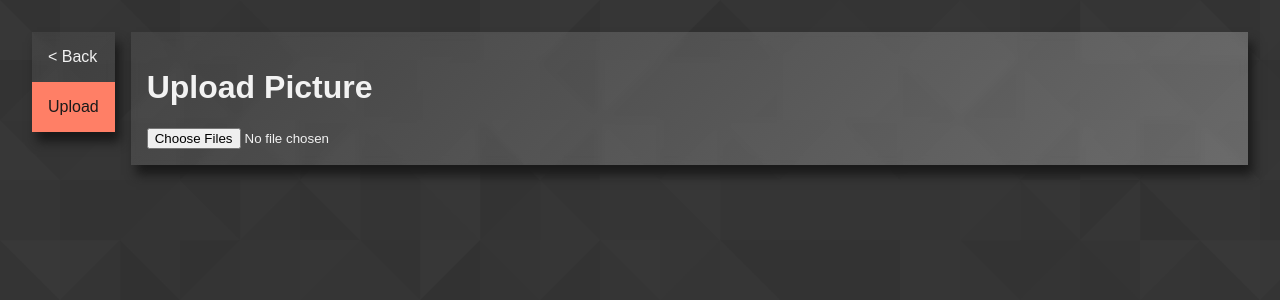
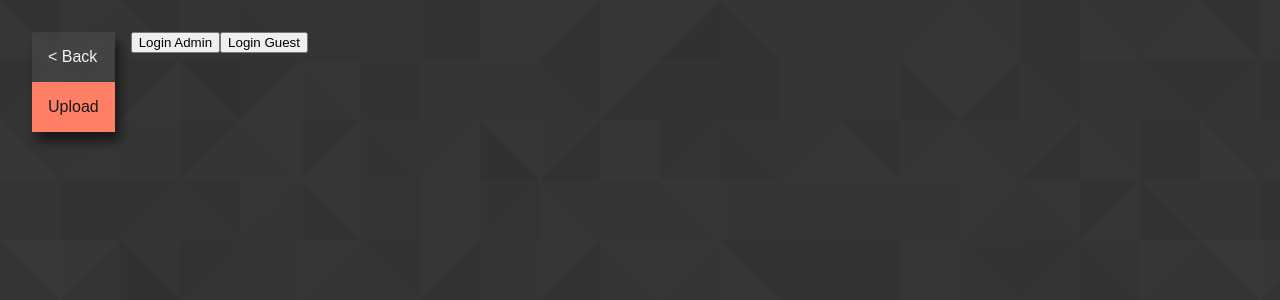
Before and after one commit to Zeragamba/Zera-Draws-Site, a React (Create React App) app in the folder client/: page /admin/upload in a window 1280 px wide. Shown: the top 300 px of the page. Built offline with nearby package versions, Linux system fonts and the light colour scheme; a web font is replaced by a local one.

Commit message:
scaffold some authentication

```diff
--- a/client/src/App.tsx
+++ b/client/src/App.tsx
@@ -1,28 +1,22 @@
 import { FC } from 'react'
-import { BrowserRouter, Navigate, Route, Routes } from 'react-router-dom'
+import { BrowserRouter } from 'react-router-dom'
 
-import { AdminLayout, UploadPage } from './Pages/Admin'
-import { HomePage } from './Pages/HomePage'
+import { AppRouter } from './AppRouter'
+import { UserProvider } from './User/UserContext'
 
 import styles from './App.module.scss'
 
 export const App: FC = () => {
   return (
-    <BrowserRouter>
-      <div id="app-root" className={styles.app}>
-        <Routes>
-          <Route path="/" element={<HomePage />} />
+    <UserProvider>
+      <BrowserRouter>
+        <div id="app-root" className={styles.app}>
+          <AppRouter />
+        </div>
 
-          <Route path="/admin" element={<AdminLayout />}>
-            <Route path="upload" element={<UploadPage />} />
-            <Route path="" element={<Navigate to={'/admin/upload'} />} />
-          </Route>
-
-        </Routes>
-      </div>
-
-      <div id="modal-root" />
-    </BrowserRouter>
+        <div id="modal-root" />
+      </BrowserRouter>
+    </UserProvider>
   )
 }
 
--- /dev/null
+++ b/client/src/AppRouter.tsx
@@ -0,0 +1,30 @@
+import { FC } from 'react'
+import { Navigate, Route, Routes } from 'react-router-dom'
+
+import { AdminLayout, UploadPage } from './Pages/Admin'
+import { LoginPage } from './Pages/Admin/LoginPage/LoginPage'
+import { HomePage } from './Pages/HomePage'
+import { useCurrentUser } from './User/UserContext'
+
+export const AppRouter: FC = () => {
+  const currentUser = useCurrentUser()
+
+  return (
+    <Routes>
+      <Route path="/" element={<HomePage />} />
+
+      <Route path="/admin" element={<AdminLayout />}>
+        <Route path="" element={<Navigate to={'./upload'} />} />
+
+        {currentUser.loggedIn && currentUser.admin ? (
+          <>
+            <Route path="upload" element={<UploadPage />} />
+            <Route path="*" element={<Navigate to={'./upload'} />} />
+          </>
+        ) : (
+          <Route path="*" element={<LoginPage />} />
+        )}
+      </Route>
+    </Routes>
+  )
+}
--- /dev/null
+++ b/client/src/Lib/util.ts
@@ -0,0 +1,5 @@
+export const noOp = (): void => {
+  /* noop */
+}
+
+export type Setter<T> = (value: T) => void
--- /dev/null
+++ b/client/src/Pages/Admin/LoginPage/LoginPage.tsx
@@ -0,0 +1,14 @@
+import { FC } from 'react'
+
+import { useLogin } from '../../../User/UserContext'
+
+export const LoginPage: FC = () => {
+  const login = useLogin()
+
+  return (
+    <div>
+      <button onClick={() => login({ loggedIn: true, admin: true })}>Login Admin</button>
+      <button onClick={() => login({ loggedIn: true, admin: false })}>Login Guest</button>
+    </div>
+  )
+}
--- /dev/null
+++ b/client/src/User/UserContext.tsx
@@ -0,0 +1,50 @@
+import { createContext, FC, ReactNode, useContext, useEffect, useState } from 'react'
+
+import { noOp, Setter } from '../Lib/util'
+
+type User = {
+  loggedIn: boolean
+  admin: boolean
+}
+
+const defaultUser: User = {
+  loggedIn: false,
+  admin: false,
+}
+
+type UserState = {
+  user: User
+  setUser: Setter<User>
+}
+
+const UserContext = createContext<UserState>({
+  user: defaultUser,
+  setUser: noOp,
+})
+
+interface UserProviderProps {
+  children: ReactNode
+}
+
+export const UserProvider: FC<UserProviderProps> = ({
+  children,
+}) => {
+  const [currentUser, setCurrentUser] = useState(defaultUser)
+
+  useEffect(() => {
+    const sessionUser = JSON.parse(sessionStorage.getItem('currentUser') || 'null')
+    if (!sessionUser) return
+    setCurrentUser(sessionUser)
+  }, [])
+
+  const state: UserState = { user: currentUser, setUser: setCurrentUser }
+  return (<UserContext.Provider value={state}>{children}</UserContext.Provider>)
+}
+
+export const useCurrentUser = (): User => {
+  return useContext(UserContext).user
+}
+
+export const useLogin = (): Setter<User> => {
+  return useContext(UserContext).setUser
+}
```
